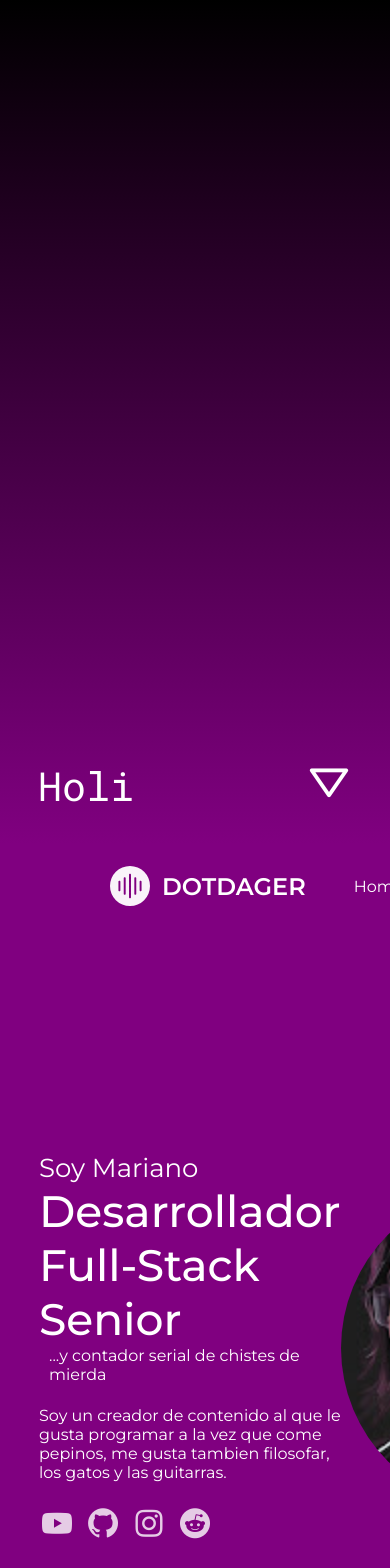
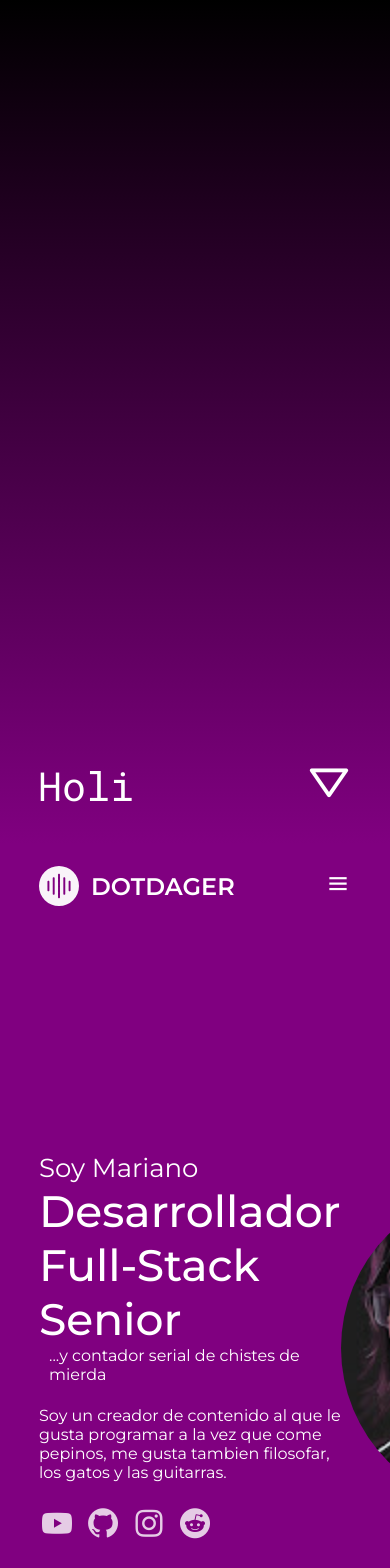
Before and after one commit to tmpelay/dager-landing, a React (Vite) app: page / in a window 390 px wide. Shown: the top 1568 px of the page. Built offline with nearby package versions, Linux system fonts and the light colour scheme.

Commit message:
Navbar responsive

```diff
--- a/src/components/Navbar/Navbar.css
+++ b/src/components/Navbar/Navbar.css
@@ -5,7 +5,7 @@
   justify-content: space-between;
   align-items: center;
   background-color: #800080;
-  padding: 22px 110px;
+  padding: 22px 10%;
   z-index: 10;
 }
 
@@ -26,6 +26,11 @@
   font-weight: 600;
 }
 
+.navbar__nav {
+  display: flex;
+  align-items: center;
+}
+
 .navbar__links {
   list-style: none;
   display: flex;
@@ -40,6 +45,41 @@
   font-size: 18;
 }
 
-.navbar__links a:hover {
+.navbar__links a:hover,
+.navbar__menu-label:hover {
   text-shadow: 0px 0px 1px #fff;
 }
+
+.navbar__menu {
+  display: none;
+}
+
+.navbar__menu:checked ~ .navbar__links {
+  display: flex;
+}
+
+.navbar__menu-label {
+  display: none;
+  font-size: 26px;
+  cursor: pointer;
+}
+
+/* --- Queries --- */
+
+@media screen and (max-width: 1100px) {
+  .navbar__menu-label {
+    display: block;
+  }
+
+  .navbar__links {
+    display: none;
+    position: absolute;
+    left: 0;
+    top: 84px;
+    width: 100%;
+    background-color: #800080;
+    padding: 32px 0;
+    flex-direction: column;
+    gap: 32px;
+  }
+}
--- a/src/components/Navbar/Navbar.tsx
+++ b/src/components/Navbar/Navbar.tsx
@@ -9,6 +9,11 @@ export default function Navbar() {
         <img src={Logo} alt="DotDager" />
         <h1>dotdager</h1>
       </div>
+      <div className="navbar__nav">
+        <input type="checkbox" id="open-menu" className="navbar__menu" />
+        <label htmlFor="open-menu" className="navbar__menu-label" role="button">
+          <i className="bx bx-menu"></i>
+        </label>
         <ul className="navbar__links">
           <li>
             <a href="#home">Home</a>
@@ -23,6 +28,7 @@ export default function Navbar() {
             <a href="#contact">Contact</a>
           </li>
         </ul>
+      </div>
     </nav>
   );
 }
```
Lines whose indentation alone changed are shown as unchanged.
